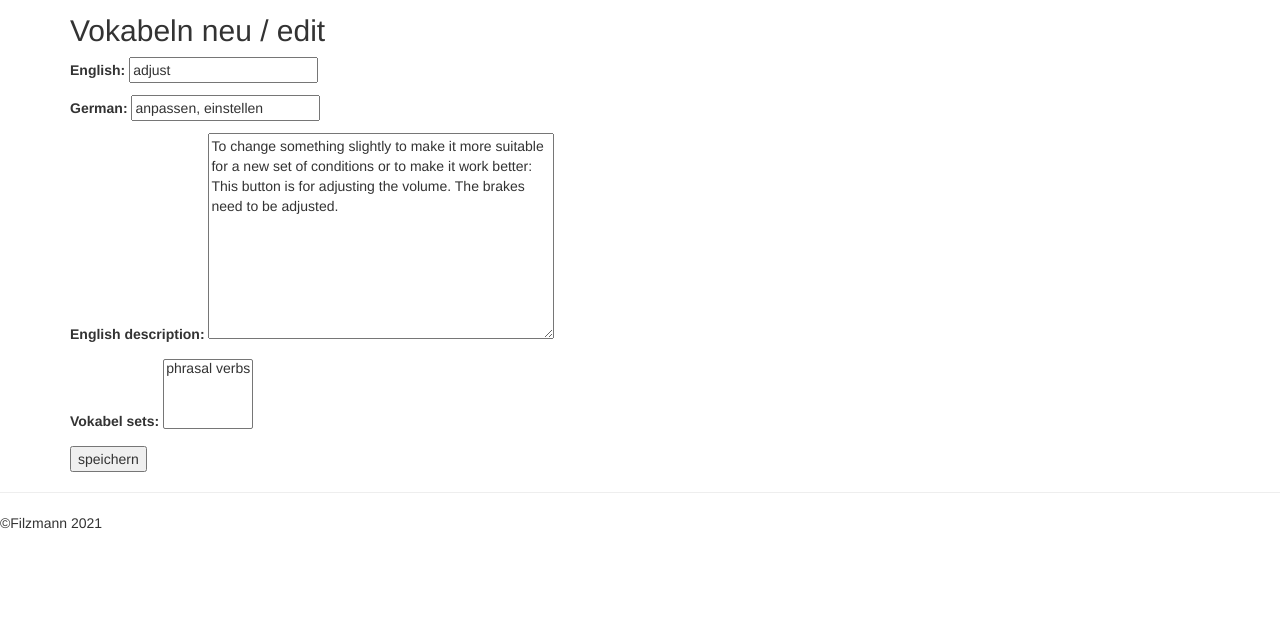
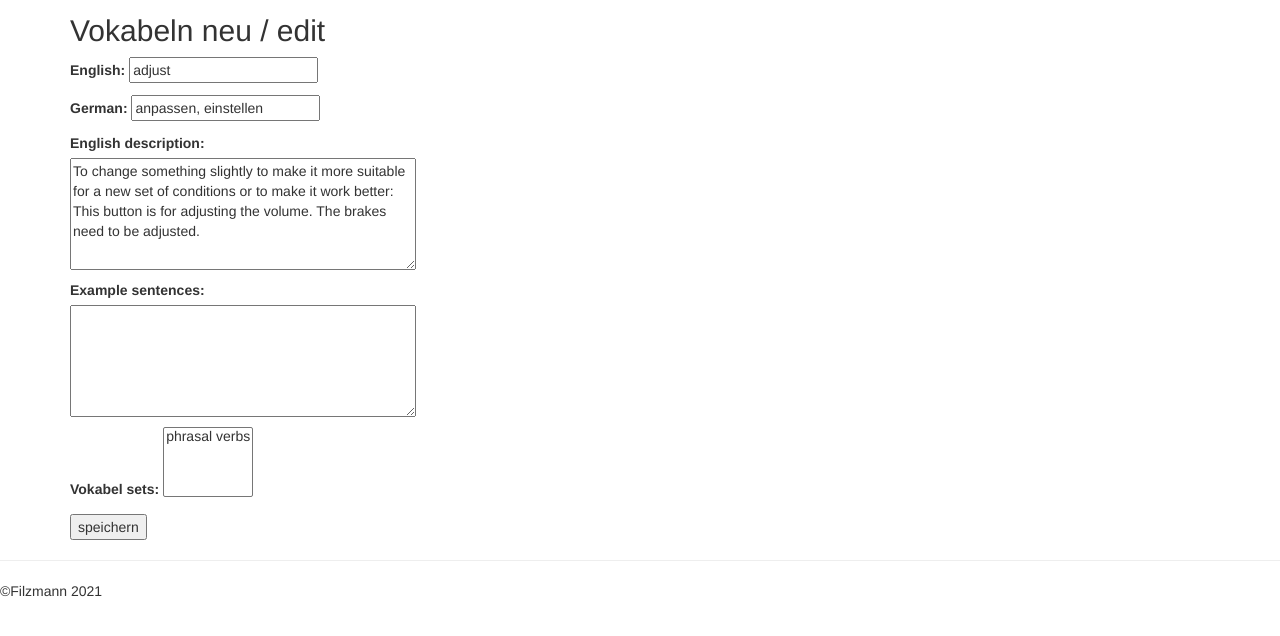
Before and after one commit to Filzmann/VokabeltrainerOnline, a Django app: page /vokabel/1/ in a window 1280 px wide. Shown: the part 56-692 px from the top of the page. Run offline with Django 4.2, Linux system fonts and the light colour scheme; data comes from the database, SQL or seed files in the repository; some libraries are stand-ins or nearby versions.

Commit message:
hints & example-sentences in model und Create/upd-view getrennt

```diff
--- a/static/base.css
+++ b/static/base.css
@@ -1,3 +1,8 @@
+textarea
+{
+    display:block;
+    height:8em;
+}
 #id_new_item {
     margin-top: 2ex;
 }
--- a/vokabeltrainer/models/vokabel_models.py
+++ b/vokabeltrainer/models/vokabel_models.py
@@ -15,10 +15,9 @@ class VokabelSet(models.Model):
 class Vokabel(models.Model):
     english = models.CharField(max_length=255)
     german = models.CharField(max_length=255)
-    english_description = models.TextField()
+    english_description = models.TextField(default='')
+    example_sentences = models.TextField(default='')
     vokabel_sets = models.ManyToManyField(to=VokabelSet, related_name='vokabeln', null=True, blank=True)
-    # ToDo  add later
-    # synonyms = models.ManyToManyField(to='self', related_name='synonyms')
 
     def __str__(self):
         return f'{self.english} - {self.german}'
--- a/vokabeltrainer/templates/vokabeltrainer/vokabelset_form.html
+++ b/vokabeltrainer/templates/vokabeltrainer/vokabelset_form.html
@@ -1,7 +1,7 @@
 {% extends "base.html" %}
 
 {% block content %}
-    <h2>Vokabelset neu / edit</h2>
+    <h2>Vokabelset        neu / edit</h2>
     <form method="post" action="">
         {% csrf_token %}
         {{ form.as_p }}
--- a/vokabeltrainer/views/vokabel_views.py
+++ b/vokabeltrainer/views/vokabel_views.py
@@ -11,13 +11,13 @@ class VokabelListView(ListView):
 
 class VokabelCreateView(CreateView):
     model = Vokabel
-    fields = ['english', 'german', 'english_description', 'vokabel_sets']
+    fields = ['english', 'german', 'english_description', 'example_sentences', 'vokabel_sets']
     success_url = reverse_lazy('list_vokabel')
 
 
 class VokabelUpdateView(UpdateView):
     model = Vokabel
-    fields = ['english', 'german', 'english_description', 'vokabel_sets']
+    fields = ['english', 'german', 'english_description', 'example_sentences', 'vokabel_sets']
     success_url = reverse_lazy('list_vokabel_set')
 
 
```
Also changed, not shown: vokabeltrainer/migrations/0003_vokabel_example_sentences_and_more.py (added).
